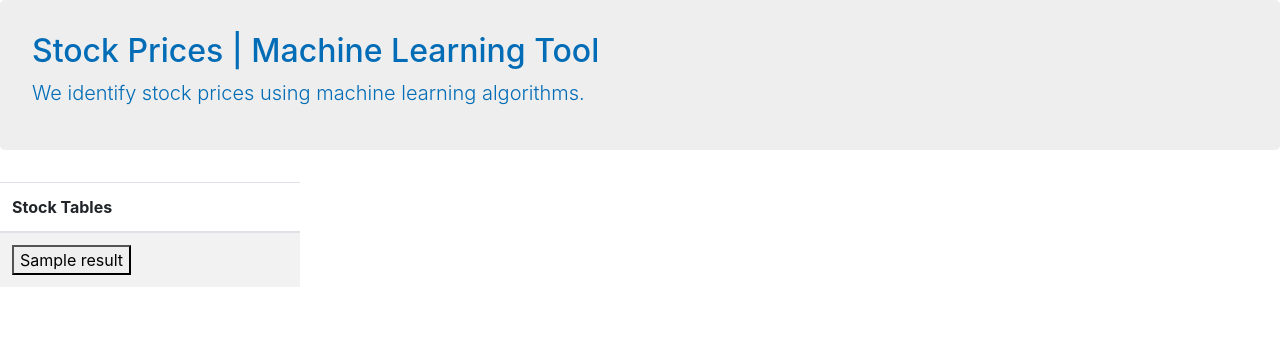
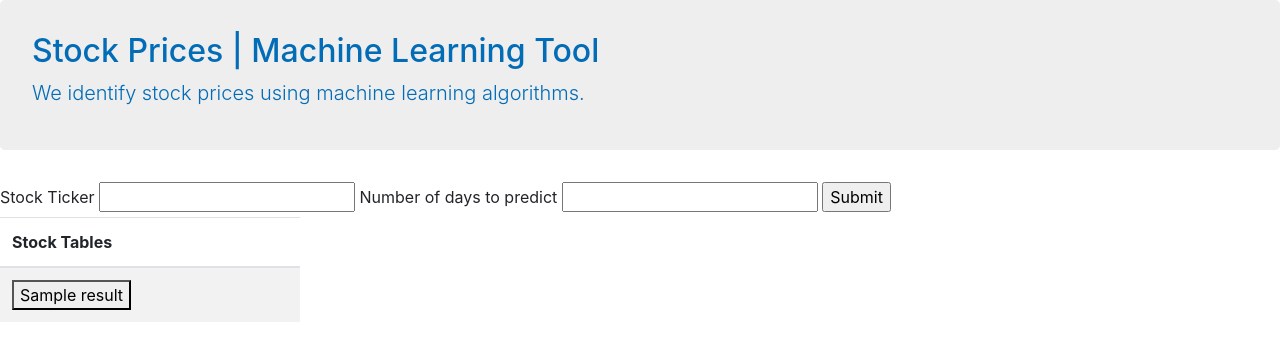
Before and after one commit to danielle16/stock_predictions_final_project, a Flask app: template stock_predictions/templates/stocks.html in a window 1280 px wide. Shown: the top 361 px of the page. Run offline with Flask 2, Linux system fonts and the light colour scheme; the template is opened without the code that fills it: most values are stand-ins (such as "Sample title", 1, 10 or a date in 2020); some libraries are stand-ins or nearby versions.

Commit message:
Add files via upload

```diff
--- a/stock_predictions/templates/stocks.html
+++ b/stock_predictions/templates/stocks.html
@@ -12,11 +12,23 @@
     <script type="text/javascript">
         function foo() {
             $('button').click(function() {var name = $(this).attr('name');
-            location.replace("https://stock-predictions-gt-bootcamp.herokuapp.com/api/stock_table/"+name);
+            location.replace("http://127.0.0.1:5000/api/stock_table/"+name);
             console.log(name)
             });
 
         }
+      </script>
+      <script>
+        function search() {
+            $('#input-form').click(function() {
+              name = $('#stock-ticker').val();
+              days = $('#days').val();
+            location.replace("http://127.0.0.1:5000/api/stock_submit/"+name+"/"+days);
+            console.log(name+" -- "+days )
+            });
+
+        }
+
       </script>
 </head>
 
@@ -28,6 +40,15 @@
     </div>
 
     <!-- Insert Table -->
+    <div id="input-form">
+      <form>
+        <label>Stock Ticker</label>
+        <input type="text" id="stock-ticker">
+        <label>Number of days to predict</label>
+        <input type="text" id="days">
+        <input type="button" onclick="search()" value="Submit">
+      </form>
+    </div>
     <div id="results">
         <table class="table table-striped" style="max-width: 300px;">
           <thead>
@@ -38,7 +59,7 @@
           {% for result in results%}
             <tr>
                 <td>
-                <button name= "{{result}}" onclick="foo()"> {{ result }}</button>
+                <button id="botton-id" name= "{{result}}" onclick="foo()"> {{ result }}</button>
                 </td>
             </tr>
           {% endfor %}
```
Also changed, not shown: stock_predictions/templates/stocks_detail.html (+14 -1 lines), stock_predictions/templates/stocks_submit.html (+7 -0 lines).
